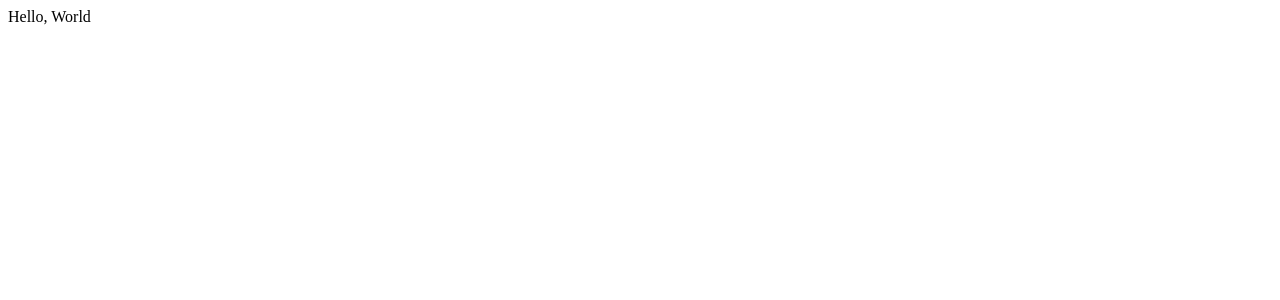
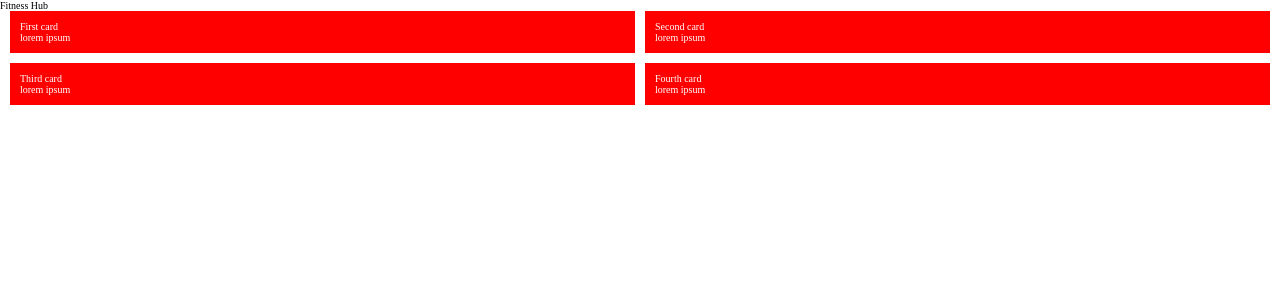
Before and after one commit to vanshp0272/fitness-hub, a React (Create React App) app: page / in a window 1280 px wide. Shown: the top 300 px of the page. Built offline with nearby package versions, Linux system fonts and the light colour scheme.

Commit message:
Design grid layout for card container

```diff
--- a/src/App.css
+++ b/src/App.css
@@ -15,4 +15,15 @@
     --med-font: 1.8rem;
     --small-font: 1.2rem;
     --tiny-font: 1rem;
+    --margin-size: 1rem;
 }
+
+section {
+    margin: 0 var(--margin-size);
+}
+
+.card-container {
+    display: grid;
+    grid-template-columns: 1fr 1fr;
+    grid-gap: 1rem;
+}
--- a/src/App.js
+++ b/src/App.js
@@ -1,7 +1,17 @@
+import ProgressCard from "./components/ProgressCard";
+import "./App.css";
+
 function App() {
   return (
     <>
-      Hello, World
+      Fitness Hub
+
+      <section className="card-container">
+        <ProgressCard name="First card" />
+        <ProgressCard name="Second card" />
+        <ProgressCard name="Third card" />
+        <ProgressCard name="Fourth card" />
+      </section>
     </>
   );
 }
--- a/src/components/ProgressCard.css
+++ b/src/components/ProgressCard.css
@@ -0,0 +1,5 @@
+.card {
+    padding: 1em;
+    background-color: red;
+    color: white;
+}
--- a/src/components/ProgressCard.js
+++ b/src/components/ProgressCard.js
@@ -1,4 +1,5 @@
 import React from 'react';
+import './ProgressCard.css';
 
 export default function ProgressCard({ name, count, goal, units }) {
   return (
```
